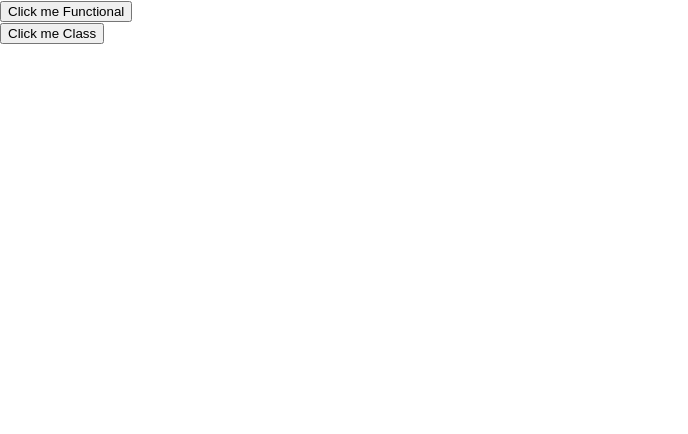
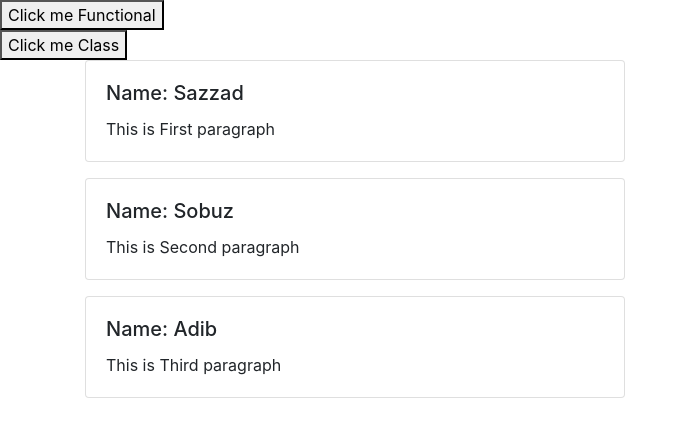
Before and after one commit to sazzadshakhbd/react, a React (Create React App) app in the folder Learn React/my-app/: page / in a window 1280 px wide. Shown: the top 434 px of the page, without its empty margins (0-688 px from the left). Built offline with nearby package versions, Linux system fonts and the light colour scheme.

Commit message:
How to multiple card decleare and content change using props

```diff
--- a/Learn React/my-app/src/App.js
+++ b/Learn React/my-app/src/App.js
@@ -1,11 +1,15 @@
 import Hello from "./mycomponents/Hello";
 import Welcome from "./mycomponents/Welcome";
+import Card from "./mycomponents/Card";
 
 function App() {
   return (
     <div className="App">
       <Hello></Hello>
       <Welcome></Welcome>
+      <Card titleName="Sazzad" cardText="This is First paragraph"></Card>
+      <Card titleName="Sobuz" cardText="This is Second paragraph"></Card>
+      <Card titleName="Adib" cardText="This is Third paragraph"></Card>
     </div>
   );
 }
--- /dev/null
+++ b/Learn React/my-app/src/mycomponents/Card.jsx
@@ -0,0 +1,21 @@
+import React from 'react';
+import '../../node_modules/bootstrap/dist/css/bootstrap.min.css'
+
+function Card(props) {
+  return(
+    <div className="container">
+      <div className="row">
+        <div className="mb-3 col-md-6">
+          <div className="card">
+            <div className="card-body">
+              <h5 className="card-title">Name: {props.titleName}</h5>
+              <p className="card-text">{props.cardText}</p>
+            </div>
+          </div>
+        </div>
+      </div>
+    </div>
+  )
+}
+
+export default Card;
```
